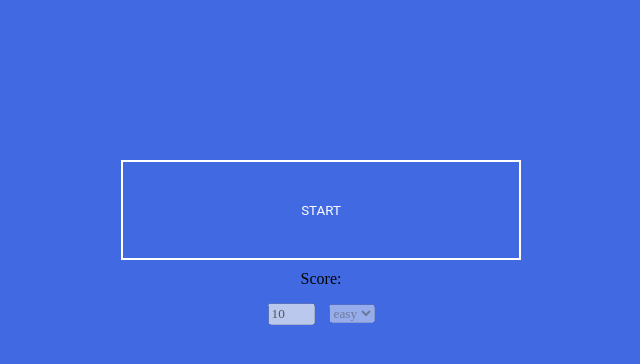
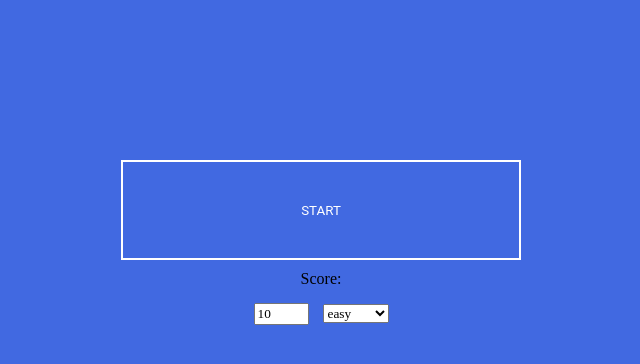
Before and after one commit to MaksymSharinDev/strive-apr21-M1D10, a plain HTML site: page index.html in a window 1280 px wide. Shown: the whole page, without its empty margins (319-959 px from the left). Drawn offline with Linux system fonts and the light colour scheme; a web font is replaced by a local one.

Commit message:
feat: works with custom settings

```diff
--- a/index.html
+++ b/index.html
@@ -105,10 +105,12 @@
     <button id="start">Start</button>
     <p>Score:</p>
     <div class="quantity">
-      <input disabled name="answerQuantity" id="answerQuantity"
-      type="number" min="1" max="9" step="1" value="10">
-      <select disabled name="difficulty" id="difficulty">
+      <input  name="answerQuantity" id="answerQuantity"
+      type="number" min="1" max="15" step="1" value="10">
+      <select name="difficulty" id="difficulty">
         <option value="easy">easy</option>
+        <option value="medium">medium</option>
+        <option value="hard">hard</option>
       </select>
 
     </div>
```
